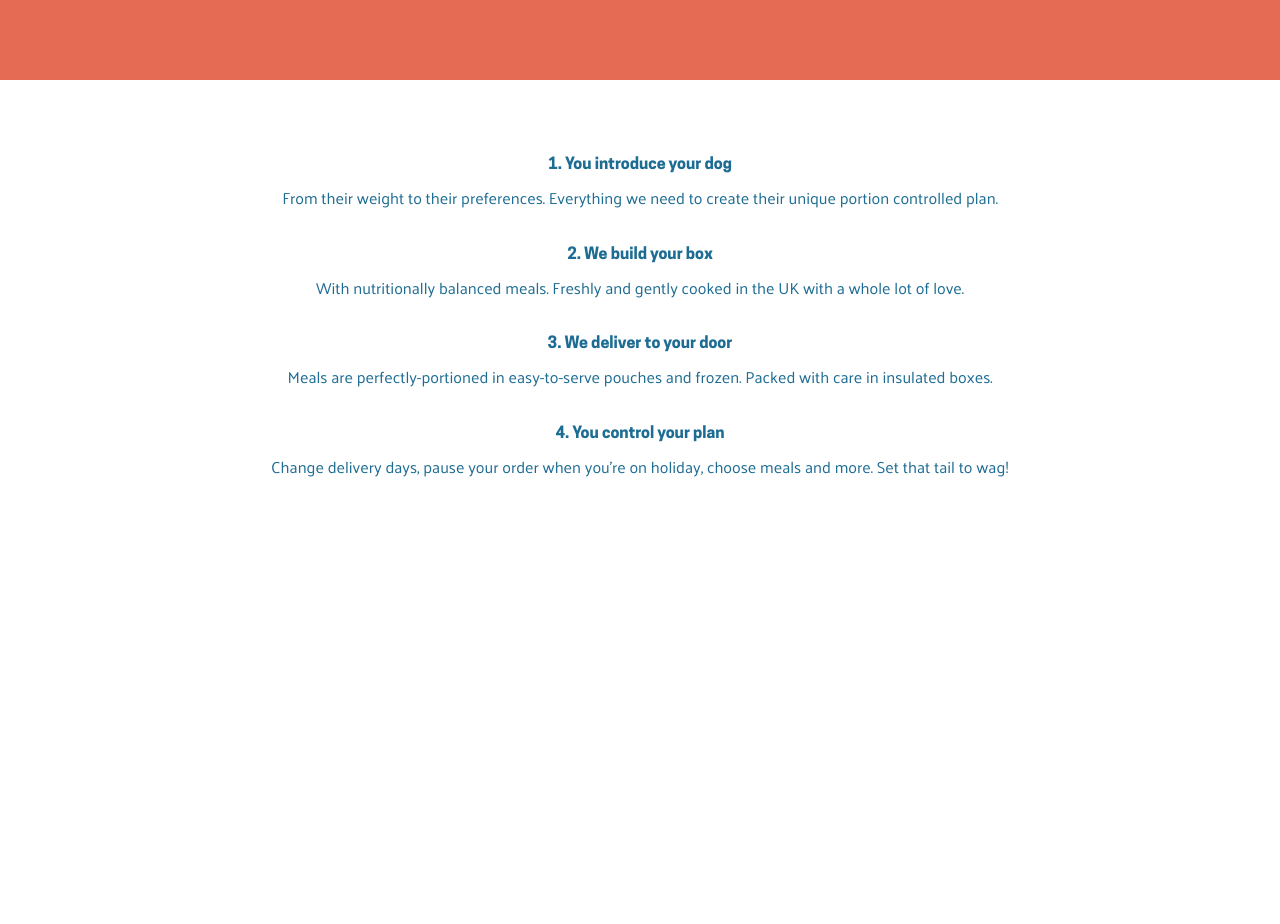
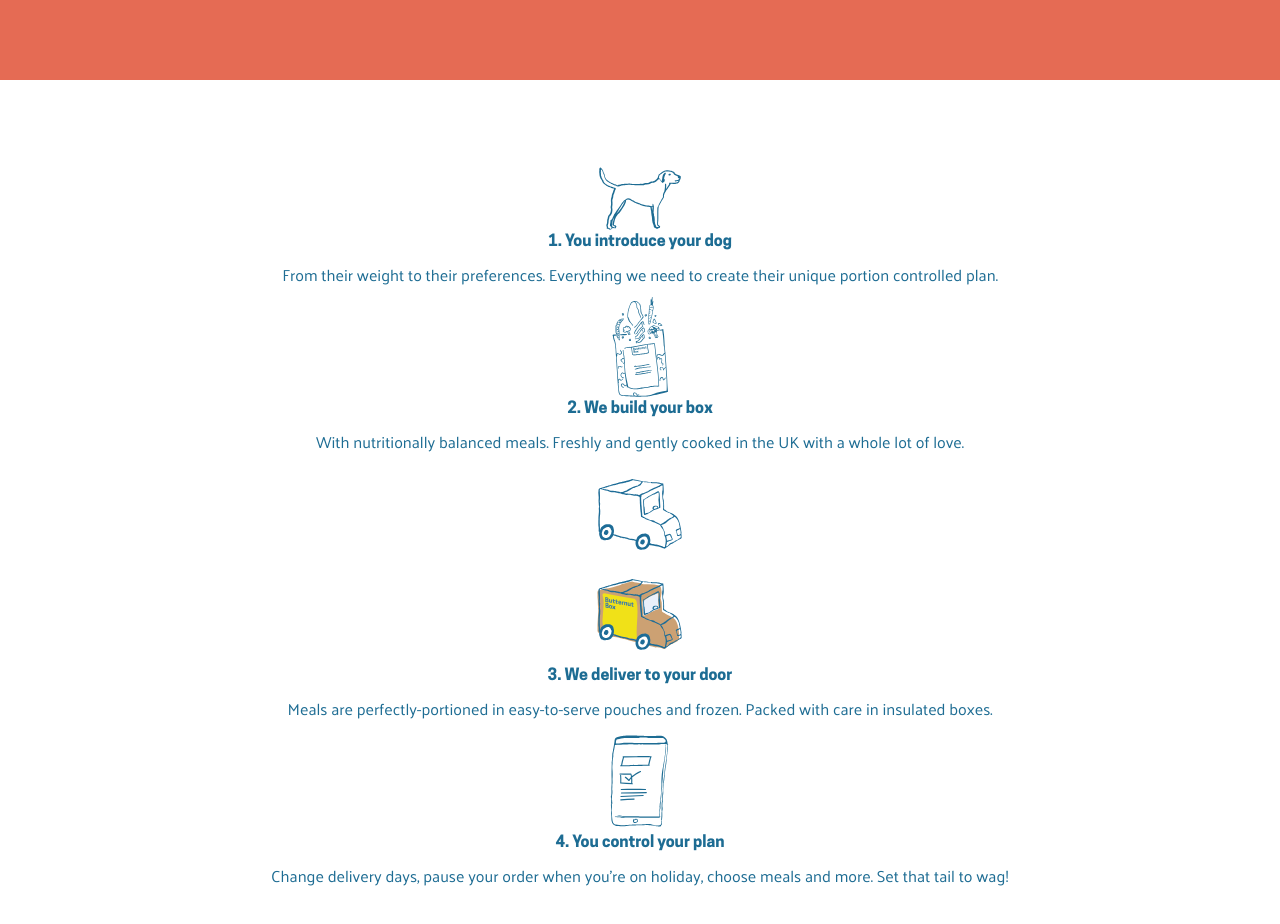
Before and after one commit to James-Bovis/Butternut-Box-Task, a website: page index.html in a window 1280 px wide. Shown: the part 720-1644 px from the top of the page. Before the commit the page ends 1259 px from the top, so only its background shows below. Drawn offline with nearby package versions, Linux system fonts and the light colour scheme.

Commit message:
Load step images and style correctly

```diff
--- a/index.html
+++ b/index.html
@@ -17,8 +17,7 @@
       <!-- Step 1 -->
       <div class="step">
         <div class="step__img__wrapper">
-          <img src="" alt="">
-          <img src="" alt="" class="in-colour"> <!-- Coloured version -->
+          <img src="img/step-1.svg" alt="">
         </div>
 
         <h2 class="step__header">1. You introduce your dog</h2>
@@ -28,8 +27,7 @@
       <!-- Step 2 -->
       <div class="step">
         <div class="step__img__wrapper">
-          <img src="" alt="">
-          <img src="" alt="" class="in-colour"> <!-- Coloured version -->
+          <img src="img/step-2.svg" alt="">
         </div>
 
         <h2 class="step__header">2. We build your box</h2>
@@ -39,8 +37,8 @@
       <!-- Step 3 -->
       <div class="step">
         <div class="step__img__wrapper">
-          <img src="" alt="">
-          <img src="" alt="" class="in-colour"> <!-- Coloured version -->
+          <img src="img/step-3.svg" alt="">
+          <img src="img/step-3-colour.svg" alt="" class="in-colour"> <!-- Coloured version -->
         </div>
 
         <h2 class="step__header">3. We deliver to your door</h2>
@@ -50,8 +48,7 @@
       <!-- Step 4 -->
       <div class="step">
         <div class="step__img__wrapper">
-          <img src="" alt="">
-          <img src="" alt="" class="in-colour"> <!-- Coloured version -->
+          <img src="img/step-4.svg" alt="">
         </div>
 
         <h2 class="step__header">4. You control your plan</h2>
--- a/sass/style.scss
+++ b/sass/style.scss
@@ -41,6 +41,16 @@ body {
   .step {
     text-align: center;
 
+    &__img__wrapper {
+      width: 100px;
+      position: relative;
+      margin: auto;
+
+      img {
+        width: 100%;
+      }
+    }
+
     &__header {
       font-family: 'CooperHewitt';
       line-height: 1.5;
```
Also changed, not shown: css/style.css.
